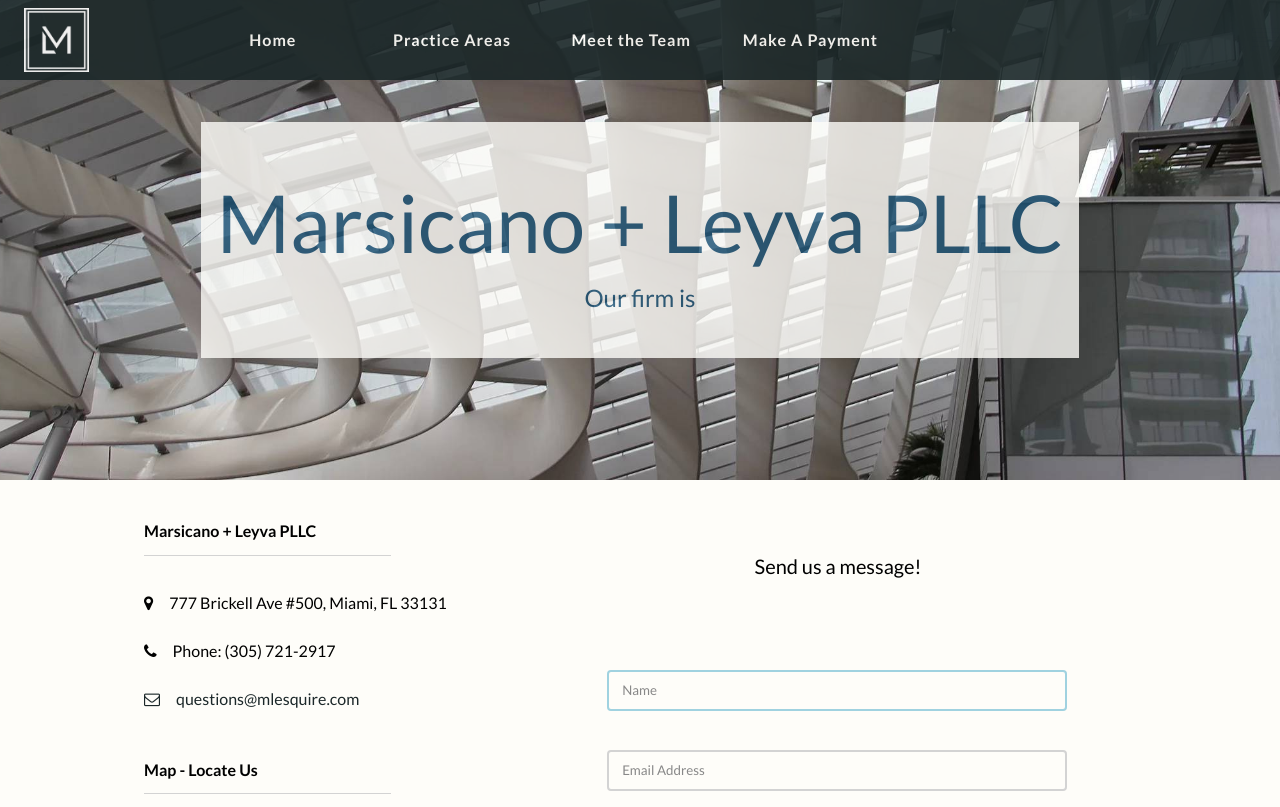
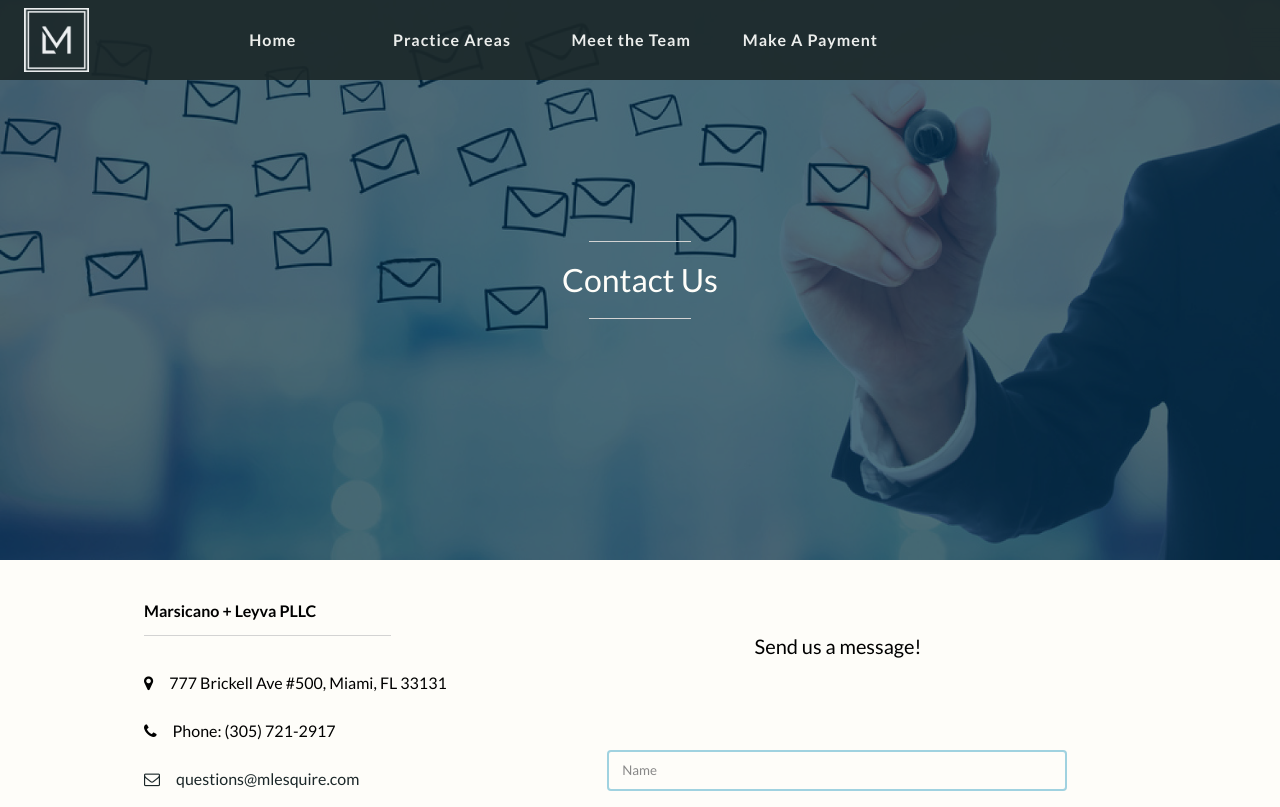
Before and after one commit to Krush02/MLLaw, a plain HTML site: page contact.html in a window 1280 px wide. Shown: the top 807 px of the page. Drawn offline with nearby package versions, Linux system fonts and the light colour scheme.

Commit message:
add new contact us banner image

```diff
--- a/contact.html
+++ b/contact.html
@@ -53,16 +53,9 @@
         </div>
       </nav>
 
-      <div class="banner">
-        <div class="banner-headline">
-          <h1>Marsicano + Leyva PLLC</h1>
-          <h5>Our firm is
-            <span
-               class="txt-rotate"
-               data-period="2000"
-               data-rotate='[ "professional.", "dedicated.", "knowledgable.", "experienced.", "creative." ]'></span>
-          </h5>
-        </div>
+      <div class="hero">
+        <img src="./resources/images/contact-us.jpg">
+        <h3><div class="seperator"></div>Contact Us<div class="seperator"></div></h3>
       </div>
     </header>
 
```
Also changed, not shown: practice-areas/family-law.html (+1 -1 lines), resources/images/contact-us.jpg (added), resources/images/questions.jpg (added).
